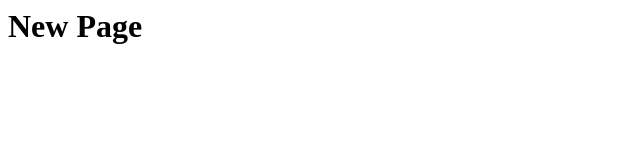
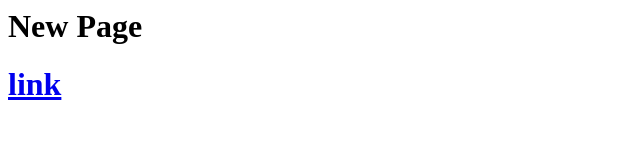
Before and after one commit to CooperMist/FindAndReplaceV2, a plain HTML site: page docs/index.html in a window 1280 px wide. Shown: the whole page, without its empty margins (0-640 px from the left). Drawn offline with Linux system fonts and the light colour scheme.

Commit message:
Update index.html

```diff
--- a/docs/index.html
+++ b/docs/index.html
@@ -1 +1,2 @@
 <h1>New Page<h1>
+<a href="FindAndReplaceV2\TemplateReplacer\src\taskpane.html">link</a>
```
